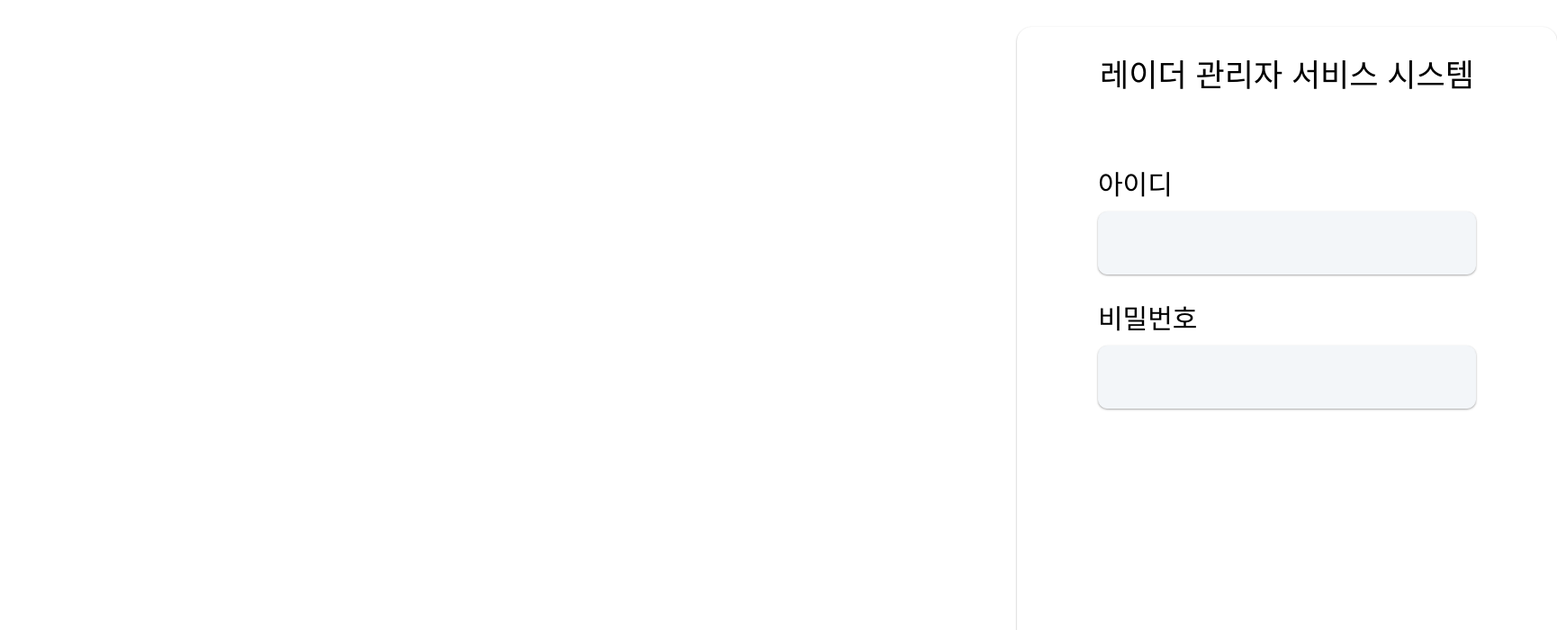
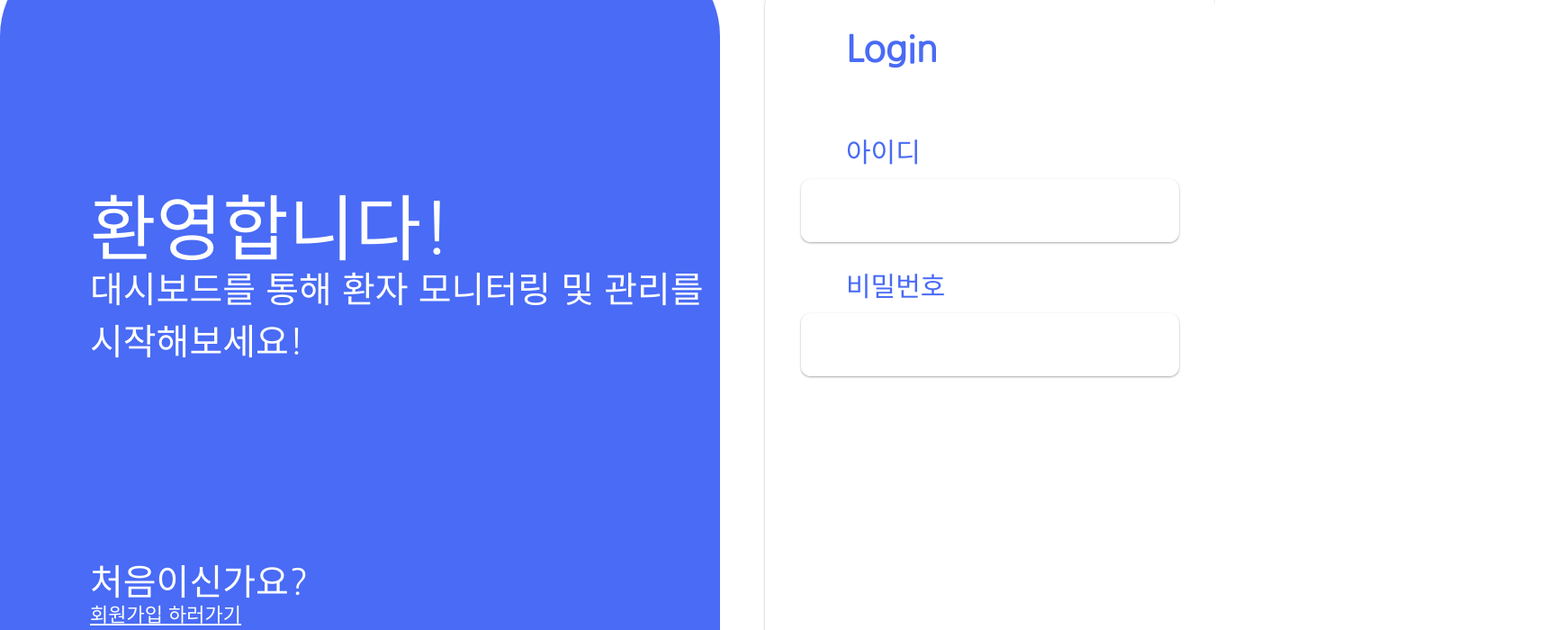
Before and after one commit to TUK-CE-capstone-2023-IMS/ControlPage, a React (Create React App) app: page /login in a window 1280 px wide. Shown: the part 60-760 px from the top of the page at 90% size, 1730 px wide, since content can reach past the window. Built offline with nearby package versions, Linux system fonts and the light colour scheme; no server answers.

Commit message:
[UI] 로그인, 회원가입 UI 수정

```diff
--- a/src/pages/AuthPage/Login.css
+++ b/src/pages/AuthPage/Login.css
@@ -5,23 +5,78 @@
 }
 
 .login_page{
-    margin: 90px 0 90px 1130px;
     text-align: center;
+    display: flex;
+}
+
+.login_hello_box{
+    width: 1080px;
+    height: 900px;
+    background-color: #496BF5;
+    border-radius: 100px;
+}
+
+.login_hello_text_1{
+    color: white;
+    font-size: 80px;
+    margin-left: 100px;
+    margin-top: 250px;
+    text-align: left;
+    width: 700px;
+    height: 100px;
+}
+
+.login_hello_text_2{
+    width: 700px;
+    height: 100px;
+    color: white;
+    font-size: 40px;
+    margin-left: 100px;
+    text-align: left;
+}
+
+.login_hello_text_3{
+    width: 700px;
+    height: 50px;
+    color: white;
+    font-size: 40px;
+    margin-top: 225px;
+    margin-left: 100px;
+    text-align: left;
+}
+
+.login_hello_text_4 a{
+    width: 700px;
+    height: 50px;
+    color: white;
+    font-size: 22px;
+}
+
+.login_hello_text_4{
+    margin-left: 100px;
+    text-align: left;
 }
 
 .login_box{
     width:600px;
     height:900px;
-    margin: auto;
+    margin-top: 50px;
+    margin-left: 50px;
+    margin-bottom: 50px;
     background-color: #ffffff;
     border-radius: 16px;
     box-shadow: 0 1px 3px rgba(0,0,0,0.12), 0 1px 2px rgba(0,0,0,0.24);
 }
 
 .login_title {
-    text-align: center;
-    font-size: 35px;
-    padding-top: 25px;
+    text-align: left;
+    font-size: 40px;
+    padding-top: 40px;
+    width: 500px;
+    padding-left: 90px;
+    height: 80px;
+    color: #496BF5;
+    font-weight: 600;
 }
 
 .login_id_text{
@@ -29,12 +84,14 @@
     text-align: left;
     padding-top: 60px;
     padding-left: 90px;
+    color: #496BF5;
 }
 
 .login_password_text{
     font-size: 30px;
     text-align: left;
     padding-left: 90px;
+    color: #496BF5;
 }
 
 .login_id, .login_password{
@@ -49,8 +106,8 @@
     margin-bottom: 10px;
     margin-top: 10px;
     border-radius: 10px;
-    background-color: #f3f6f9;
-    border: 1px solid #f3f6f9;
+    background-color: #ffffff;
+    border: 1px solid #ffffff;
     font-size: 25px;
     padding-left: 10px;
     box-shadow: 0 1px 3px rgba(0,0,0,0.12), 0 1px 2px rgba(0,0,0,0.24);
@@ -58,18 +115,19 @@
 
 .login_idbox input:hover ,
 .login_passwordbox input:hover{
+    border: 3px solid #496BF5;
     box-shadow: 0 14px 28px rgba(0,0,0,0.25), 0 10px 10px rgba(0,0,0,0.22);
 }
 
 .login_button button ,
 .signin_button button {
     width: 420px;
-    height: 70px;
+    height: 80px;
     padding: 10px;
     margin-bottom: 20px;
-    background-color: #f3f6f9;
-    color: #333333;
-    border: 1px solid #f3f6f9;
+    background-color: #496BF5;
+    color: #ffffff;
+    border: 1px solid #496BF5;
     border-radius: 10px;
     cursor: pointer;
     font-weight: 400;
@@ -85,5 +143,5 @@
 }
 
 .login_total_button{
-    margin-top: 250px;
+    margin-top: 280px;
 }
--- a/src/pages/AuthPage/Login.js
+++ b/src/pages/AuthPage/Login.js
@@ -33,8 +33,22 @@ const LoginPage = () => {
 
     return (
         <div className="login_page">
+            <div className="login_hello_box">
+                <div className="login_hello_text">
+                    <div className="login_first_hello_box">
+                        <div className="login_hello_text_1">환영합니다!</div>
+                        <div className="login_hello_text_2">대시보드를 통해 환자 모니터링 및 관리를 시작해보세요!</div>
+                    </div>
+                    <div className="login_second_hello_box">
+                        <div className="login_hello_text_3">처음이신가요?</div>
+                        <div className="login_hello_text_4">
+                            <a href="/signup">회원가입 하러가기</a>
+                        </div>
+                    </div>
+                </div>
+            </div>
             <div className="login_box">
-                <p className="login_title">레이더 관리자 서비스 시스템</p>
+                <p className="login_title">Login</p>
 
                 <form onSubmit={handleSubmit}>
                     <div className="login_id">
@@ -72,9 +86,9 @@ const LoginPage = () => {
                             <button type="submit">로그인</button>
                         </div>
 
-                        <div className="signin_button">
-                            <Link to="/signup"><button>회원가입</button></Link>
-                        </div>
+                        {/*<div className="signin_button">*/}
+                        {/*    <Link to="/signup"><button>회원가입</button></Link>*/}
+                        {/*</div>*/}
                     </div>
 
                 </form>
--- a/src/pages/AuthPage/MyPage.js
+++ b/src/pages/AuthPage/MyPage.js
@@ -158,12 +158,16 @@ const AdminMyPage = () => {
             </div>
 
             <div className={`modal ${isModalOpen ? 'open' : ''}`}>
-                <div className="modal_popup">
+                <div className="mypage_modal_popup">
                     <h3>회원 탈퇴</h3>
                     <p>회원을 탈퇴하시겠습니까?</p>
-                    <div className="modal_buttons">
-                        <button onClick={handleDelete}>회원 탈퇴</button>
-                        <button onClick={closeModal}>취소</button>
+                    <div className="mypage_modal_buttons">
+                        <div className="mypage_modal_delete_btn">
+                            <button onClick={handleDelete}>탈퇴</button>
+                        </div>
+                        <div className="mypage_modal_cancel_btn">
+                            <button onClick={closeModal}>취소</button>
+                        </div>
                     </div>
                 </div>
             </div>
--- a/src/pages/MainPage/Calendar.css
+++ b/src/pages/MainPage/Calendar.css
@@ -72,7 +72,7 @@
 }
 
 .cal_today {
-    background-color: #f3f3f3;
+    background-color: #f3f6f9;
     border-radius: 16px;
     font-weight: 600;
 }
--- a/src/pages/MainPage/MiniPatientboard.js
+++ b/src/pages/MainPage/MiniPatientboard.js
@@ -7,7 +7,9 @@ const MiniPatientBoard = () => {
             <div className="minipatientboard_page">
                 <div className="minipatientboard_box">
                     <div className= "minipatientboard_text">
-                        <p className="minipatientboard_text1">환자목록</p>
+                        <div className="minipatientboard_text1">
+                            <a href="#">환자목록</a>
+                        </div>
                         <div className="minipatientboard_text2">
                             <a href="#">송채연님</a>
                         </div>
--- a/src/pages/MainPage/Sidebar.js
+++ b/src/pages/MainPage/Sidebar.js
@@ -104,7 +104,7 @@ const Sidebar = () => {
                     </div>
                     <div className="topbar_text">
                         {managerInfo && (
-                            <Link to="#" onClick={handleLogout}>
+                            <Link to="/login" onClick={handleLogout}>
                                 로그아웃
                             </Link>
                         )}
--- a/src/pages/MainPage/main.css
+++ b/src/pages/MainPage/main.css
@@ -5,7 +5,7 @@
 }
 
 .main_hello_box{
-    background-color: #F3F3F3;
+    background-color: #F3F6F9;
     height: 415px;
     width: 1380px;
     text-align: center;
--- a/src/pages/ManagePage/PatientForm.css
+++ b/src/pages/ManagePage/PatientForm.css
@@ -155,7 +155,7 @@
     display: block;
 }
 
-.modal_popup {
+.patientform_modal_popup {
     position: absolute;
     top: 50%;
     left: 50%;
@@ -165,29 +165,42 @@
     border-radius: 10px;
 }
 
-.modal_popup h3 {
+.patientform_modal_popup h3 {
     margin-bottom: 10px;
     text-align: center;
 }
 
-.modal_popup p {
+.patientform_modal_popup p {
     margin-bottom: 20px;
 }
 
-.modal_buttons {
+.patientform_modal_buttons {
     display: flex;
     justify-content: center;
 }
 
-.modal_buttons button {
+.patientform_modal_delete_btn button {
     margin: 0 10px;
     padding: 10px 20px;
-    background-color: royalblue;
-    border: none;
-    border-radius: 5px;
-    color: white;
+    background-color: white;
+    border: 3px solid #6D8FE4;
+    border-radius: 16px;
+    color: #6D8FE4;
     cursor: pointer;
     transition: box-shadow 0.2s;
+}
+
+.patientform_modal_cancel_btn button {
+
+    margin: 0 10px;
+    padding: 10px 20px;
+    background-color: white;
+    border: 3px solid #ababab;
+    border-radius: 16px;
+    color: #ababab;
+    cursor: pointer;
+    transition: box-shadow 0.2s;
+
 }
 
 .modal_buttons button:hover {
--- a/src/pages/ManagePage/PatientForm.js
+++ b/src/pages/ManagePage/PatientForm.js
@@ -136,12 +136,16 @@ const PatientFormPage = () => {
             </div>
 
             <div className={`modal ${isModalOpen ? 'open' : ''}`}>
-                <div className="modal_popup">
+                <div className="patientform_modal_popup">
                     <h3>환자 삭제</h3>
                     <p>환자를 삭제하시겠습니까?</p>
-                    <div className="modal_buttons">
-                        <button onClick={handleDelete}>삭제</button>
-                        <button onClick={closeModal}>취소</button>
+                    <div className="patientform_modal_buttons">
+                        <div className="patientform_modal_delete_btn">
+                            <button onClick={handleDelete}>삭제</button>
+                        </div>
+                        <div className="patientform_modal_cancel_btn">
+                            <button onClick={closeModal}>취소</button>
+                        </div>
                     </div>
                 </div>
             </div>
--- a/src/pages/ManagePage/PatientInfoForm.js
+++ b/src/pages/ManagePage/PatientInfoForm.js
@@ -148,12 +148,16 @@ const PatientFormPage = () => {
             {/*    <Link to="/rooms"><button>취소</button></Link>*/}
             {/*</div>*/}
             <div className={`modal ${isModalOpen ? 'open' : ''}`}>
-                <div className="modal_popup">
+                <div className="patient_infoform_modal_popup">
                     <h3>환자 삭제</h3>
                     <p>환자를 삭제하시겠습니까?</p>
-                    <div className="modal_buttons">
-                        <button onClick={handleDelete}>삭제</button>
-                        <button onClick={closeModal}>취소</button>
+                    <div className="patient_infoform_modal_buttons">
+                        <div className="patient_infoform_modal_delete_btn">
+                            <button onClick={handleDelete}>삭제</button>
+                        </div>
+                        <div className="patient_infoform_modal_cancel_btn">
+                            <button onClick={closeModal}>취소</button>
+                        </div>
                     </div>
                 </div>
             </div>
```
Also changed, not shown: src/pages/AuthPage/MyPage.css (+23 -10 lines), src/pages/ManagePage/PatientInfoForm.css (+23 -10 lines).
